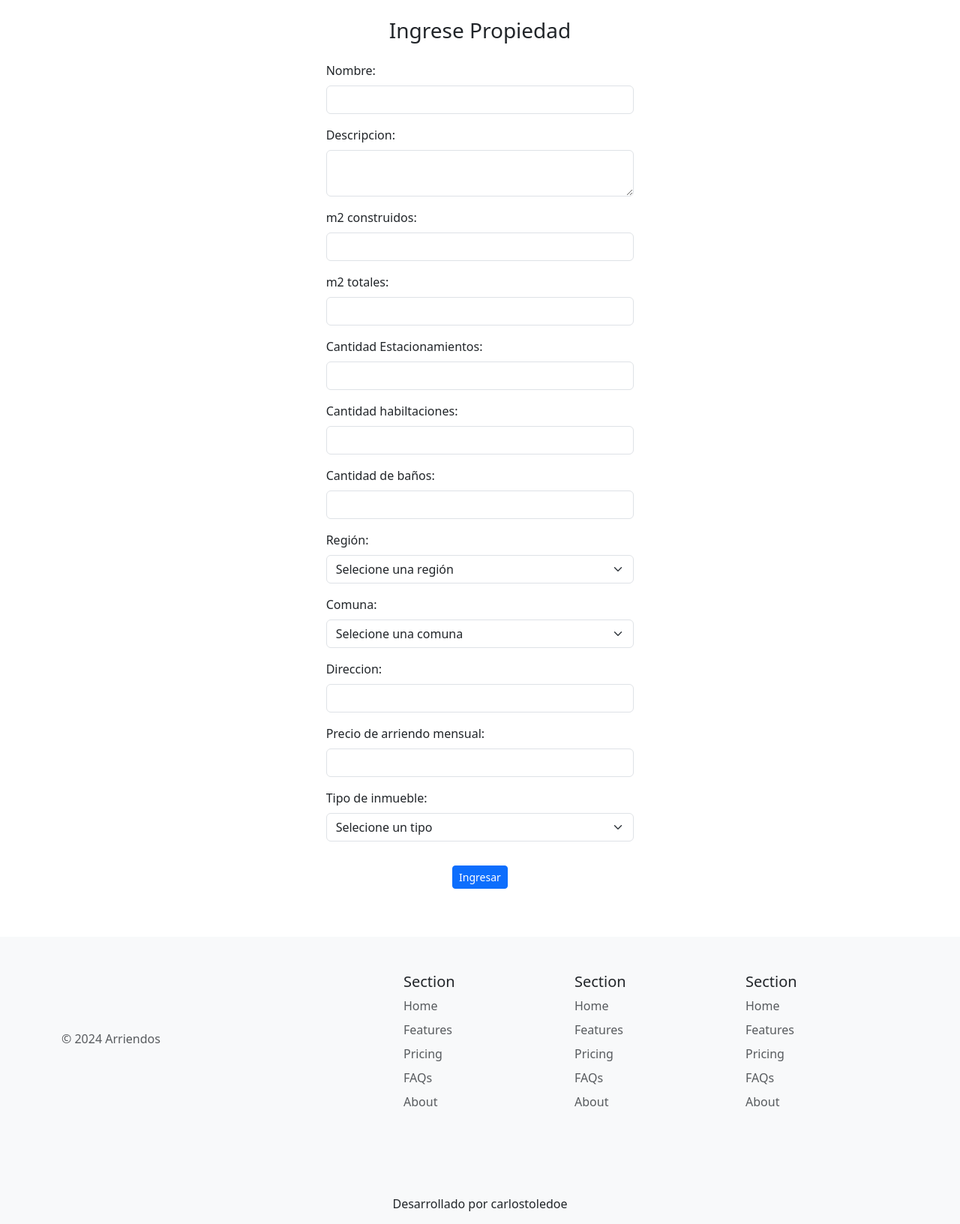
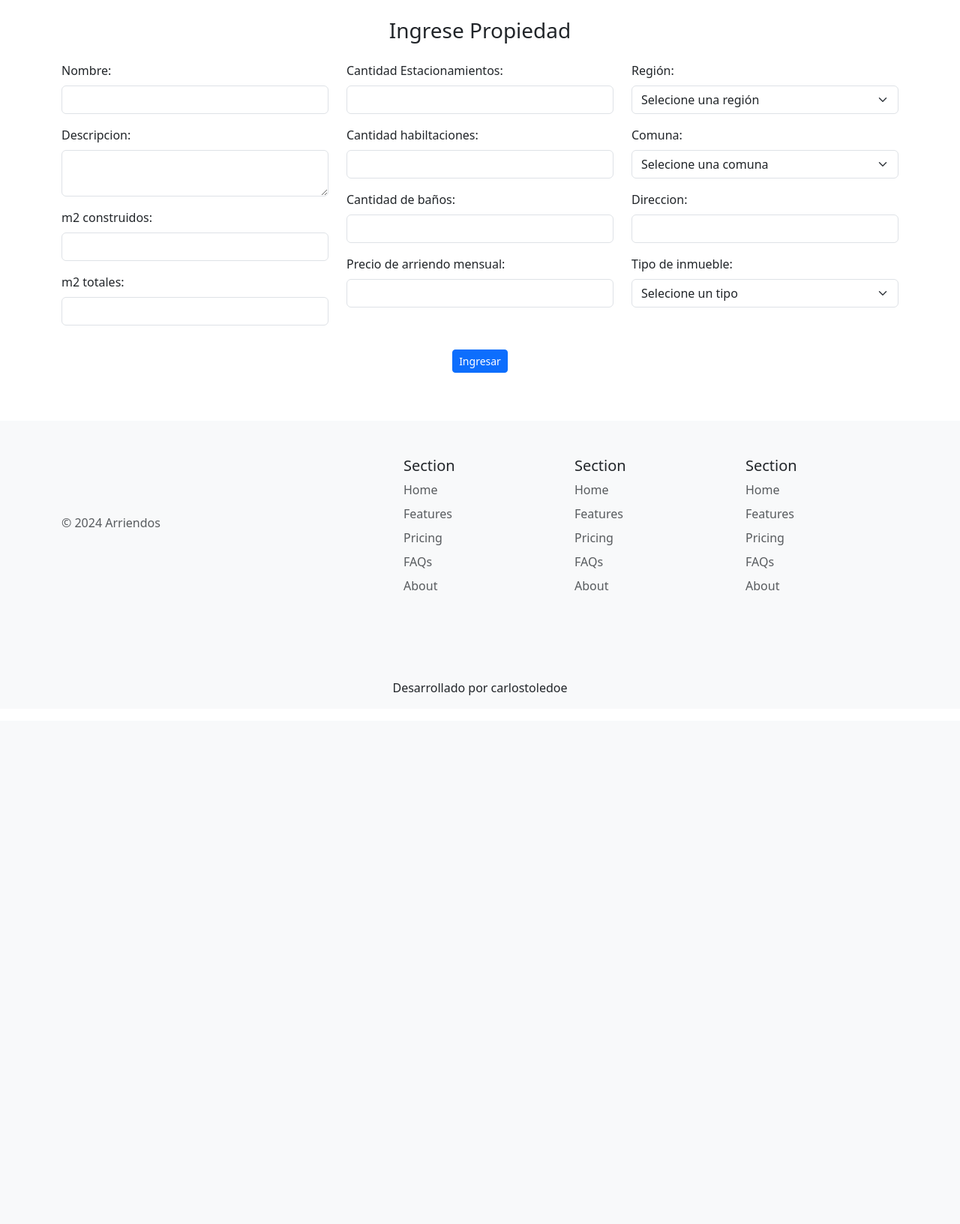
Before and after one commit to gonzaloparod1/arriendos, a Django app: page /propiedad/add-propiedad/ in a window 1280 px wide. Shown: the part 56-1688 px from the top of the page at 75% size. After the commit the page ends 983 px from the top, so only its background shows below. Run offline with Django 5.2, Linux system fonts and the light colour scheme; the visitor is signed in with stand-in values (Sample User, id 1); data that the repository does not hold is empty.

Commit message:
[STYLE] Added three column to add_propiedad and edit_propiedad, and class containter

```diff
--- a/main/templates/add_propiedad.html
+++ b/main/templates/add_propiedad.html
@@ -1,11 +1,12 @@
 {% extends 'base.html' %}
 
 {% block content %}
+<div class="container">
 	<h3 class="text-center my-4">Ingrese Propiedad</h3>
-<div class="row">
-		<div class="col-4 offset-4">
 	<form action="{% url 'add_propiedad' %}" method="post">
 			{% csrf_token %}
+		<div class="row">
+			<div class="col-4">
 				<div class="mb-3">
 					<label class="form-label">Nombre:</label>
 					<input
@@ -55,6 +56,8 @@
 							required
 					>
 				</div>
+			</div>
+			<div class="col-4">
 				<div class="mb-3">
 					<label class="form-label">Cantidad Estacionamientos:</label>
 					<input
@@ -91,6 +94,21 @@
 						>
 				</div>
 				<div class="mb-3">
+					<label class="form-label">Precio de arriendo mensual:</label>
+					<input
+					id=""
+					type="number"
+					class="form-control"
+					name="precio_mensual_arriendo"
+					placeholder=""
+					min = "1000"
+					value="{{ precio_mensual_arriendo | default:'' }}"
+					required
+					>
+				</div>
+			</div>
+			<div class="col-4">
+				<div class="mb-3">
 					<label class="form-label">Región:</label>
 					<select class="form-select"
 					id = "region_cod"
@@ -126,19 +144,7 @@
 								required
 								>
 				</div>
-						<div class="mb-3">
-								<label class="form-label">Precio de arriendo mensual:</label>
-								<input
-										id=""
-										type="number"
-										class="form-control"
-										name="precio_mensual_arriendo"
-										placeholder=""
-										min = "1000"
-										value="{{ precio_mensual_arriendo | default:'' }}"
-										required
-								>
-						</div>
+
 				<div class="mb-3">
 							<label class="form-label">Tipo de inmueble:</label>
 							<select class="form-select"
@@ -150,11 +156,11 @@
 								{% endfor %}
 							</select>
 				</div>
+			</div>
 			<div class="d-flex justify-content-center">
 					<button type="submit" class="btn btn-sm btn-primary my-3">Ingresar</button>
 			</div>
+		</div>
 	</form>
 </div>
-</div>
-
 {% endblock %}
--- a/main/templates/profile.html
+++ b/main/templates/profile.html
@@ -1,5 +1,6 @@
 {% extends 'base.html' %}
 {% block content %}
+<div class="container">
 	<div class="row">
 		<div class="col-4">
 			<h4 class="text-center">Cambia tu contraseña</h4>
@@ -135,7 +136,7 @@
 		<div class="col-4">
 			<h4 class="text-center">Tus propiedades</h4>
 			{% for propiedad in propiedades %}
-								<div class="card mb-3" style="width: 18rem;">
+				<div class="card mb-3" style="width: auto;">
 					<div class="card-body">
 						<h5 class="card-title">{{ propiedad.nombre }}</h5>
 						<h6 class="card-subtitle mb-2 text-body-secondary">{{ propiedad.comuna }}</h6>
@@ -146,4 +147,5 @@
 			{% endfor %}
 		</div>
 	</div>
+</div>
 {% endblock %}
```
Also changed, not shown: main/templates/edit_propiedad.html (+22 -19 lines). Lines whose indentation alone changed are shown as unchanged.
